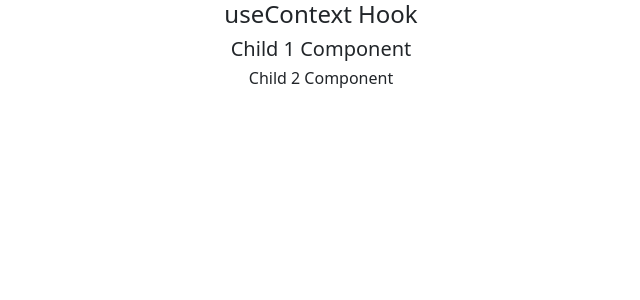
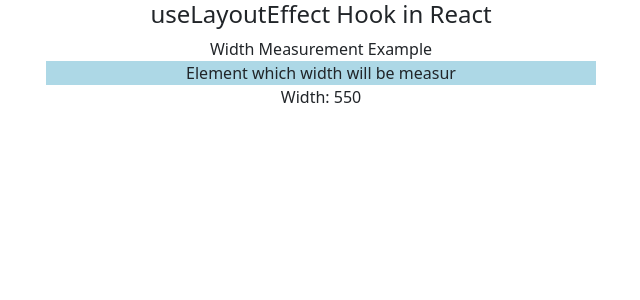
Before and after one commit to sanjay128yadav/react_js, a React (Create React App) app: page / in a window 1280 px wide. Shown: the top 300 px of the page, without its empty margins (319-959 px from the left). Built offline with nearby package versions, Linux system fonts and the light colour scheme.

Commit message:
RJ #13082024

```diff
--- a/src/App.js
+++ b/src/App.js
@@ -1,32 +1,28 @@
-import React, {createContext} from 'react'
+import React, {useState, useRef, useLayoutEffect} from 'react'
 import './App.css'
-import Child1 from './Child1'
 
-// Create , provider, useContext
+export default function App() {
 
-const myContext      = createContext();
-const myContextNew   = createContext();
+  const [width, setwidth] = useState(0);
+  const elementRef = useRef(null);
 
- function App() {
-
-  const sharedData = "Hello from parent!!";
-  const sharedDataNew = "Hello from parent with new context!!";
+  useLayoutEffect(()=>{
+    if(elementRef.current){
+       setwidth(elementRef.current.getBoundingClientRect().width);
+    }
+  },[])
 
   return (
-      <>
-          <div className='App'>
-              <myContext.Provider value={sharedData}>
+    <>
+      <div className='App'>
+            <h4>useLayoutEffect Hook in React</h4>
 
-                <myContextNew.Provider value={sharedDataNew}>
-                  {/* Example 1 */}
-                  <h4>useContext Hook</h4>
-                  <Child1 />
-                </myContextNew.Provider>
-              </myContext.Provider>
-          </div>
-      </>
+            <div>Width Measurement Example</div>
+
+                <div ref={elementRef} style={{width:"550px", background:"lightblue", margin:"auto"}}>Element which width will be measur</div>
+                <p>Width: {width}</p>
+
+      </div>
+    </>
   )
 }
-
-export default App;
-export {myContext, myContextNew}
```
